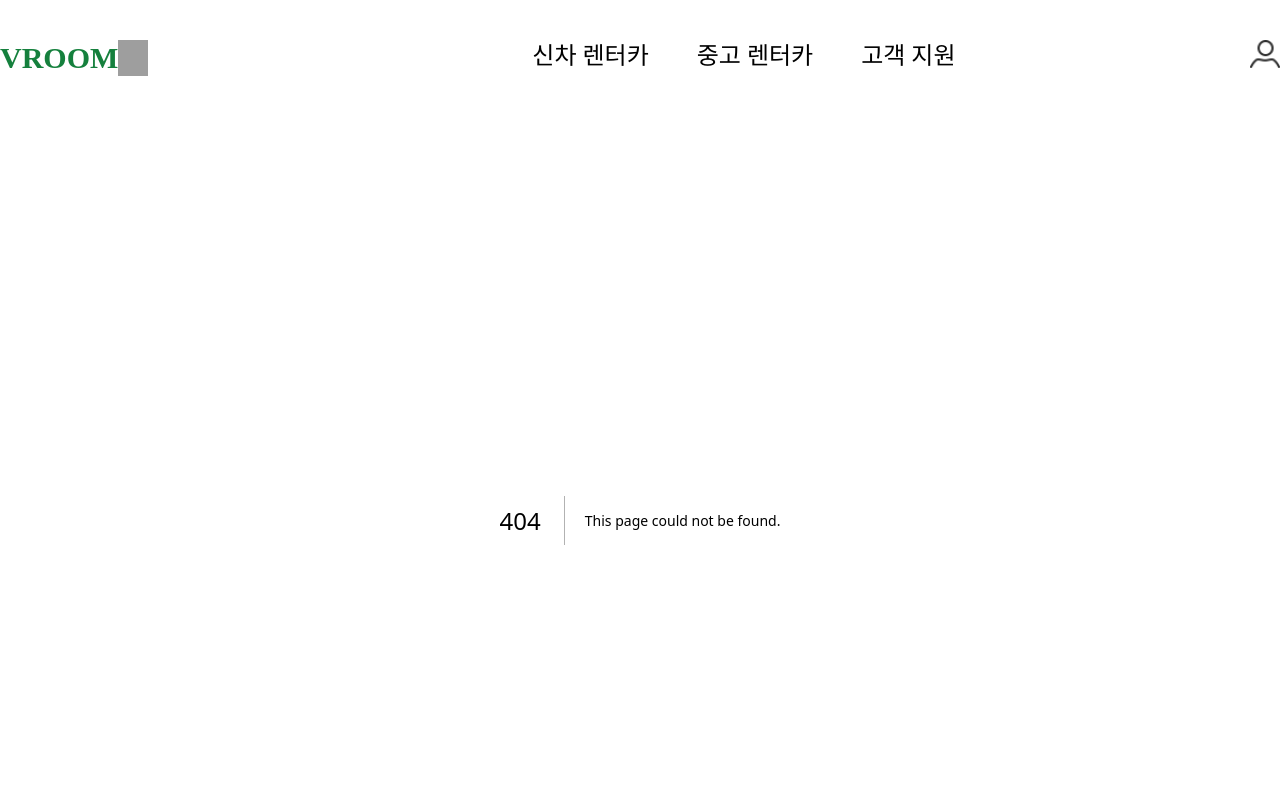
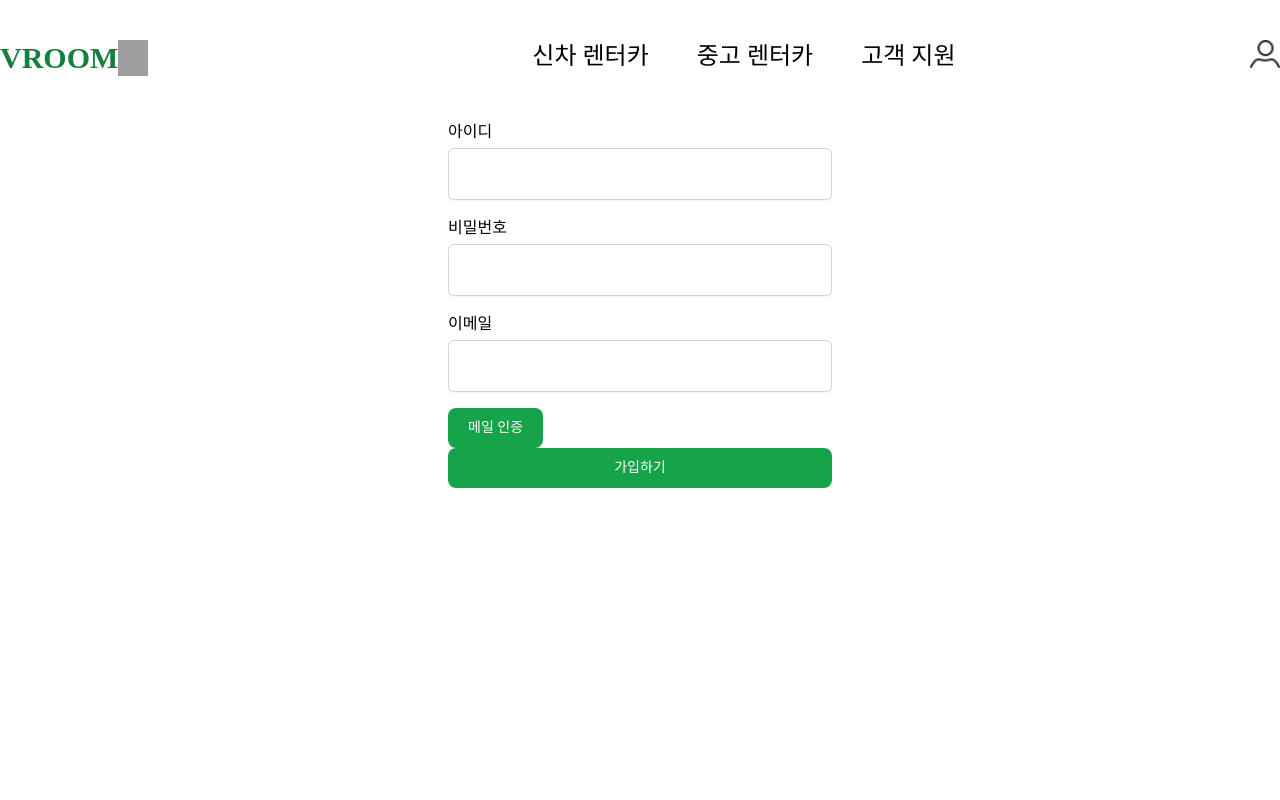
Before and after one commit to VroomVroomProject/front-end, a Next.js app: page /sign-up in a window 1280 px wide. Before the commit this address had no page. Shown: the top 800 px of the page. Built offline with nearby package versions, Linux system fonts and the light colour scheme; grey boxes are pictures that could not be loaded; a web font is replaced by a local one.

Commit message:
feat: 회원가입 페이지 틀 추가

```diff
--- /dev/null
+++ b/components/common/Input.tsx
@@ -0,0 +1,41 @@
+import React, { forwardRef } from 'react';
+import { FieldValues, UseFormRegister } from 'react-hook-form';
+
+interface InputProps {
+  type: string;
+  name?: string;
+  register?: UseFormRegister<FieldValues>;
+  onChange?: (e: React.ChangeEvent<HTMLInputElement>) => void;
+  value?: string;
+  label?: string;
+}
+
+function Input(
+  { type, value, onChange, label, name, register }: InputProps,
+  ref?: React.LegacyRef<HTMLInputElement>,
+) {
+  return (
+    <>
+      {label && <label htmlFor="">{label}</label>}
+      <input
+        value={value}
+        onChange={onChange}
+        type={type}
+        {...(register && name && { ...register(name) })}
+        className="
+        h-full
+        mt-1
+        p-4
+        mb-4
+        block
+        w-full
+        rounded-md
+        border-gray-300
+        shadow-sm
+        focus:border-indigo-300 focus:ring focus:ring-indigo-200 focus:ring-opacity-50"
+      />
+    </>
+  );
+}
+
+export default forwardRef(Input);
--- /dev/null
+++ b/hooks/useInput.ts
@@ -0,0 +1,22 @@
+import React, { useState } from 'react';
+
+function useInput(init: string | boolean) {
+  const [input, setInput] = useState<string | boolean>(init);
+
+  const onChangeInput = (e: React.ChangeEvent<HTMLInputElement>) => {
+    if (typeof init === 'string') {
+      const { value } = e.currentTarget;
+      setInput(value);
+      return;
+    }
+    const { checked } = e.currentTarget;
+    setInput(checked);
+  };
+
+  return {
+    input,
+    onChangeInput,
+  };
+}
+
+export default useInput;
--- a/package.json
+++ b/package.json
@@ -21,10 +21,12 @@
     "next": "13.2.1",
     "react": "18.2.0",
     "react-dom": "18.2.0",
+    "react-hook-form": "^7.43.7",
     "react-query": "^3.39.3",
     "react-quill": "^2.0.0"
   },
   "devDependencies": {
+    "@tailwindcss/forms": "^0.5.3",
     "@types/dompurify": "^3.0.0",
     "@typescript-eslint/eslint-plugin": "^5.13.0",
     "@typescript-eslint/parser": "^5.0.0",
--- /dev/null
+++ b/pages/sign-up.tsx
@@ -0,0 +1,55 @@
+import Button from '@/components/common/Button';
+import Input from '@/components/common/Input';
+import useInput from '@/hooks/useInput';
+import React, { useCallback } from 'react';
+import { useForm, SubmitHandler } from 'react-hook-form';
+
+function Signup() {
+  const {
+    register,
+    handleSubmit,
+    watch,
+    formState: { errors },
+  } = useForm();
+
+  const onSubmit: SubmitHandler<any> = data => {
+    console.log(data);
+  };
+
+  const { input: email, onChangeInput: onChangeEmail } = useInput('');
+
+  const onSendEmail = useCallback(
+    (e: React.MouseEvent<HTMLButtonElement>) => {},
+    [],
+  );
+  return (
+    <form
+      className="flex flex-col w-96 ml-auto mr-auto"
+      onSubmit={handleSubmit(onSubmit)}
+    >
+      <Input label="아이디" type="text" name="id" register={register} />
+      <Input
+        label="비밀번호"
+        type="password"
+        name="password"
+        register={register}
+      />
+      <div>
+        <Input
+          label="이메일"
+          type="email"
+          value={String(email)}
+          onChange={onChangeEmail}
+        />
+        <Button type="button">
+          <>메일 인증</>
+        </Button>
+      </div>
+      <Button type="submit">
+        <>가입하기</>
+      </Button>
+    </form>
+  );
+}
+
+export default Signup;
--- a/styles/globals.css
+++ b/styles/globals.css
@@ -20,3 +20,6 @@ body::-webkit-scrollbar-thumb {
 body::-webkit-scrollbar-track {
   background: rgba(33, 122, 244, 0.1); /*스크롤바 뒷 배경 색상*/
 }
+input {
+  font-family: initial !important;
+}
--- a/tailwind.config.js
+++ b/tailwind.config.js
@@ -8,5 +8,5 @@ module.exports = {
       },
     },
   },
-  plugins: [],
+  plugins: [require('@tailwindcss/forms')],
 };
```
Also changed, not shown: 1 other file (tests, documents, lock files or other folders).
